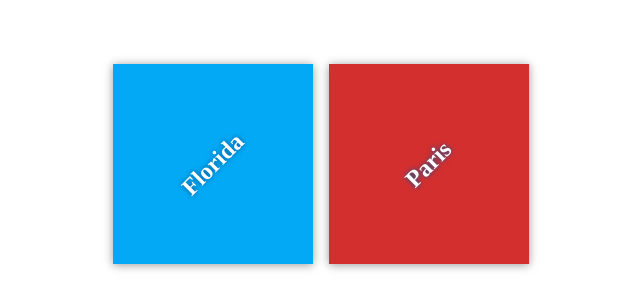
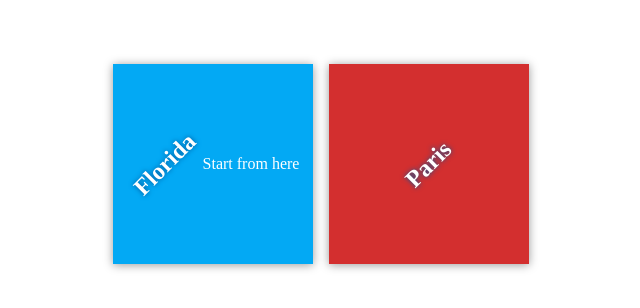
Before and after one commit to Hdvndgr/my-travel-plans, a plain HTML site: page index.html in a window 1280 px wide. Shown: the part 236-544 px from the top of the page, without its empty margins (319-959 px from the left). Drawn offline with Linux system fonts and the light colour scheme; files that its build step writes are made by us from their sources.

Commit message:
Add starting destinations

```diff
--- a/index.html
+++ b/index.html
@@ -12,6 +12,7 @@
         <div class="destination-container">
             <div class="destination" id="florida">
                 <h2>Florida</h2>
+                <p>Start from here</p>
             </div>
 
             <div class="destination" id="paris">
```
